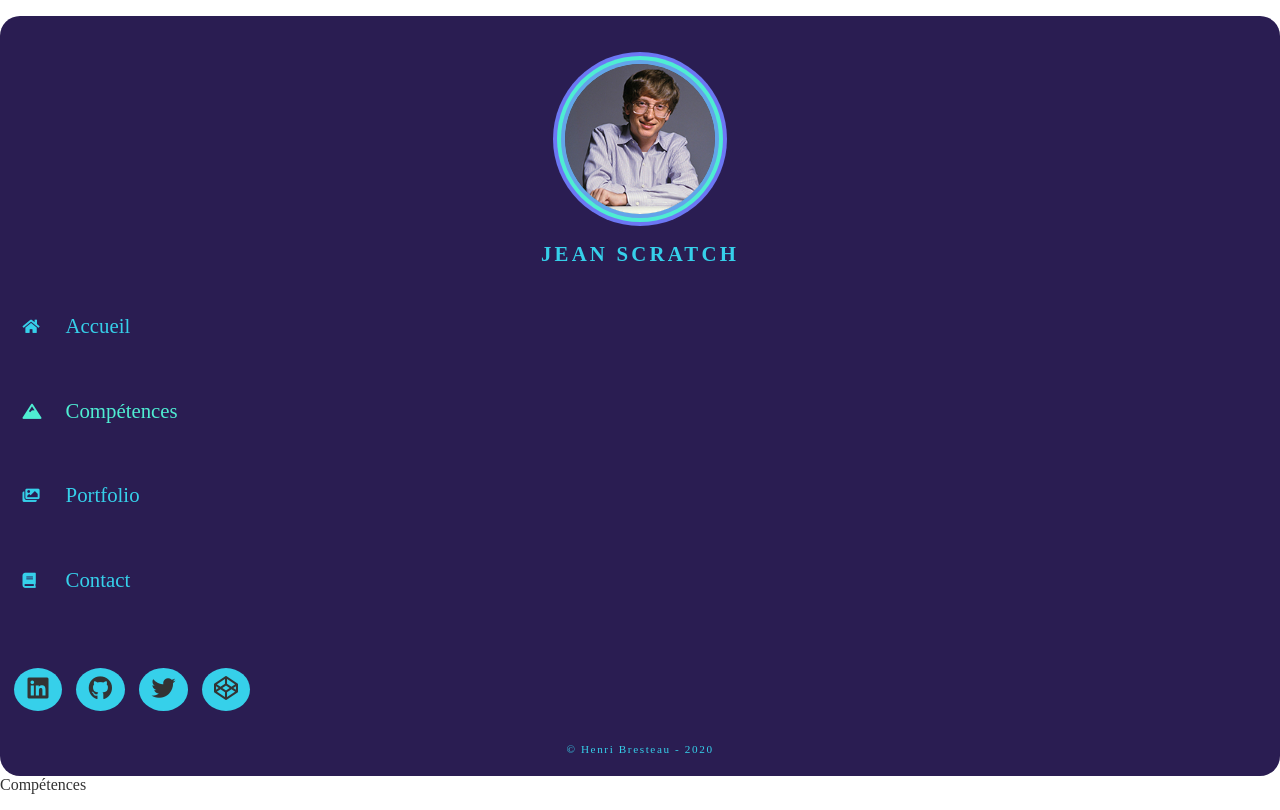
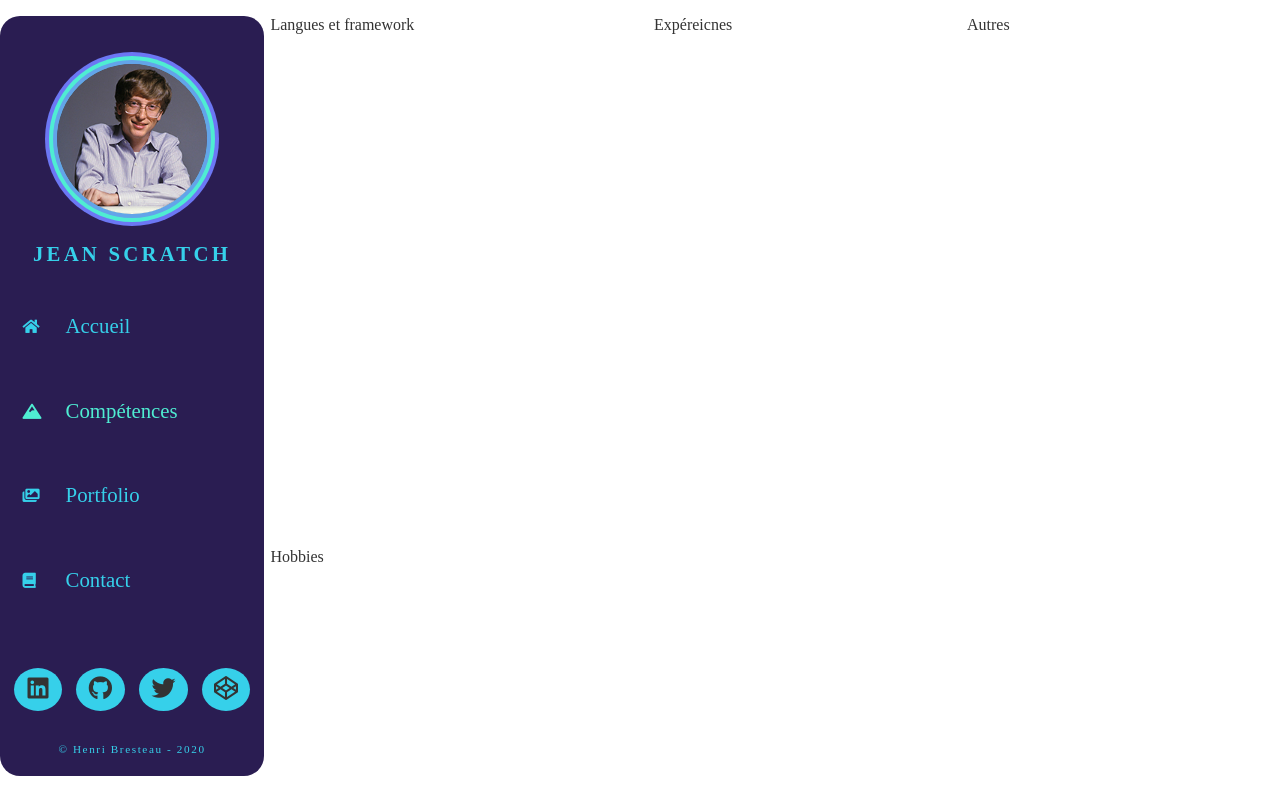
Before and after one commit to HenriBresteau/react-cv, a React (Create React App) app: page /competences in a window 1280 px wide. Built offline with nearby package versions, Linux system fonts and the light colour scheme; a web font is replaced by a local one.

Commit message:
Component Knowledges

```diff
--- /dev/null
+++ b/src/components/knowledges/Experiences.js
@@ -0,0 +1,11 @@
+import React from 'react';
+
+const Experiences = () => {
+    return (
+        <div>
+            Expéreicnes
+        </div>
+    );
+};
+
+export default Experiences;
--- /dev/null
+++ b/src/components/knowledges/Hobbies.js
@@ -0,0 +1,11 @@
+import React from 'react';
+
+const Hobbies = () => {
+    return (
+        <div>
+            Hobbies
+        </div>
+    );
+};
+
+export default Hobbies;
--- /dev/null
+++ b/src/components/knowledges/Languages.js
@@ -0,0 +1,11 @@
+import React from 'react';
+
+const Languages = () => {
+    return (
+        <div>
+            Langues et framework
+        </div>
+    );
+};
+
+export default Languages;
--- /dev/null
+++ b/src/components/knowledges/OtherSkills.js
@@ -0,0 +1,11 @@
+import React from 'react';
+
+const OtherSkills = () => {
+    return (
+        <div>
+            Autres
+        </div>
+    );
+};
+
+export default OtherSkills;
--- a/src/pages/Knowledges.js
+++ b/src/pages/Knowledges.js
@@ -1,11 +1,20 @@
 import React from 'react';
+import Experiences from '../components/knowledges/Experiences';
+import Hobbies from '../components/knowledges/Hobbies';
+import Languages from '../components/knowledges/Languages';
+import OtherSkills from '../components/knowledges/OtherSkills';
 import Navigation from '../components/Navigation';
 
 const Knowledges = () => {
     return (
-        <div>
+        <div className="knowledges">
             <Navigation />
-            Compétences
+            <div className="knowledgesContent">
+                <Languages/>
+                <Experiences/>
+                <OtherSkills/>
+                <Hobbies />
+            </div>
         </div>
     );
 };
```
